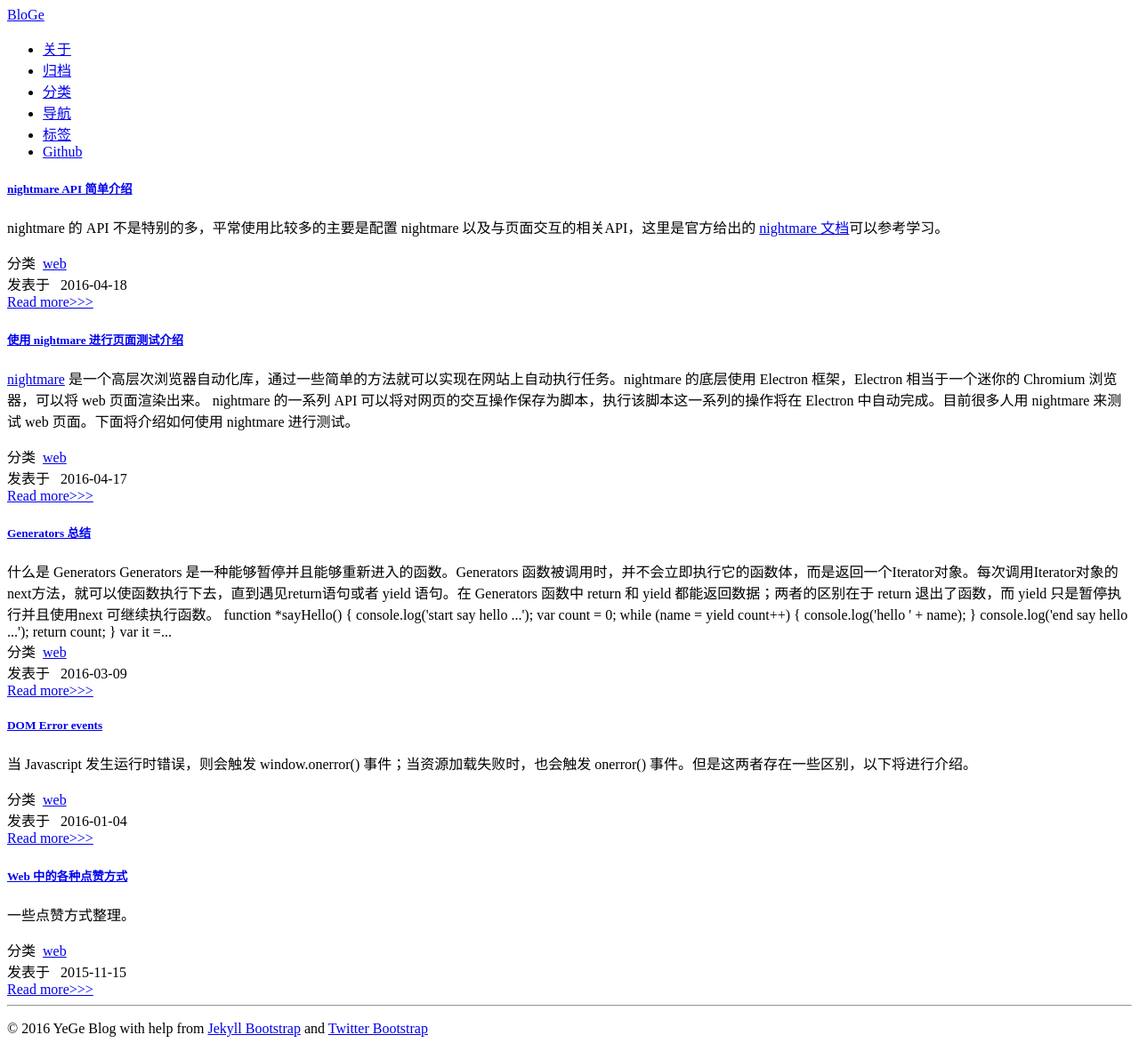
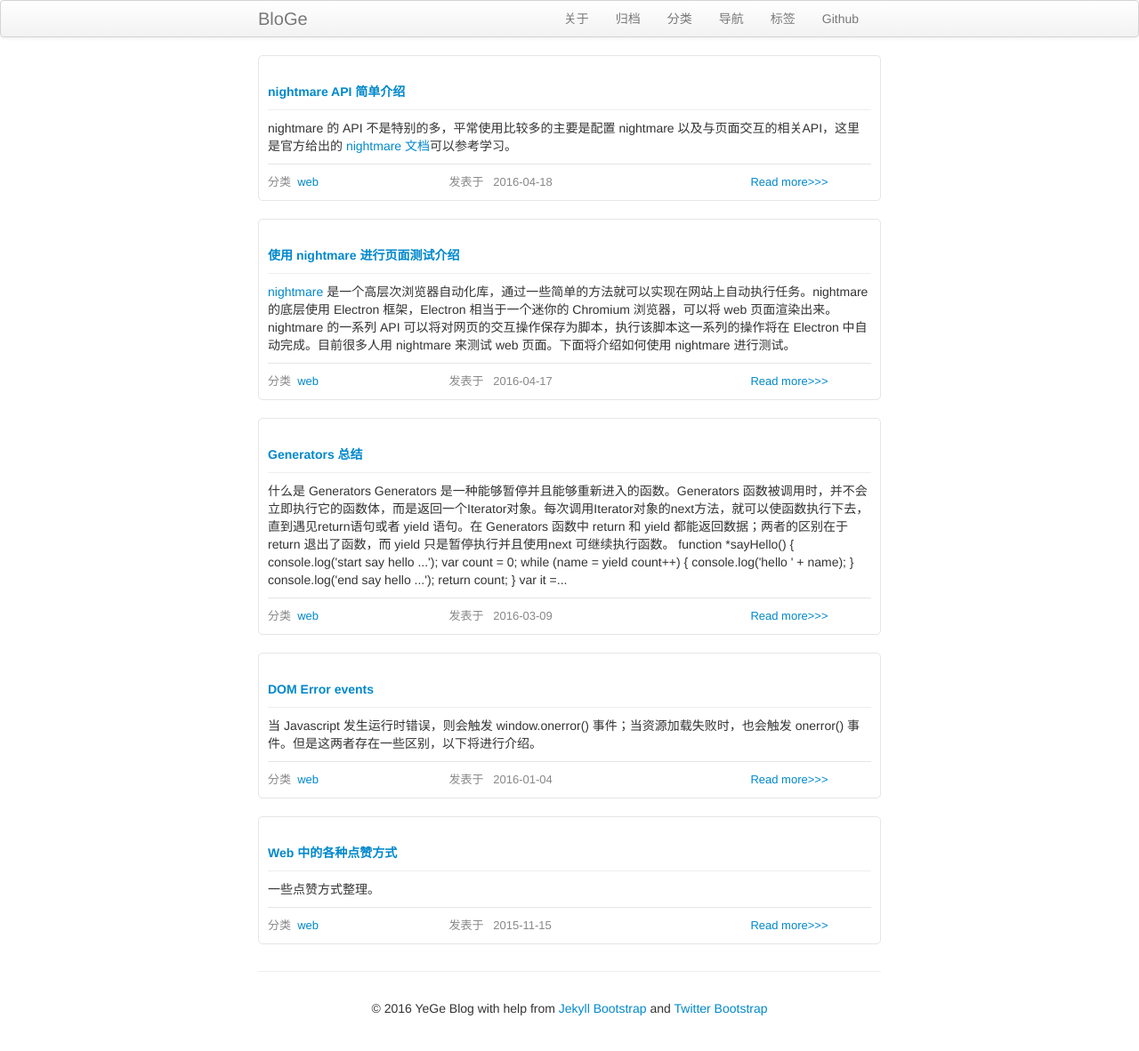
Before and after one commit to i12n/i12n.github.io, a Jekyll site: the page built from index.md, in a window 1280 px wide. Shown: the whole page at 89% size. Built offline with Jekyll 4.4.1, drawn with Linux system fonts in a browser that asks for light colours; after the commit the page ends 1154 px from its top, so only the background shows below that.

Commit message:
fix style link

```diff
--- a/_config.yml
+++ b/_config.yml
@@ -3,7 +3,8 @@
 permalink: /:year/:categories/:title
 encoding: utf-8
 exclude: [".rvmrc", ".rbenv-version", "README.md", "Rakefile", "changelog.md"]
-pygments: true
+# pygments: true => highlighter: true
+highlighter: true
 
 # Themes are encouraged to use these universal variables
 # so be sure to set them if your theme uses them.
@@ -64,7 +65,7 @@ JB :
   #   http://s3.amazonaws.com/yoursite/themes/watermelon
   #   /assets
   #
-  ASSET_PATH : false
+  ASSET_PATH : /assets/themes/twitter
 
   # These paths are to the main pages Jekyll-Bootstrap ships with.
   # Some JB helpers refer to these paths; change them here if needed.
```
Also changed, not shown: _includes/JB/setup (line endings or trailing spaces).
